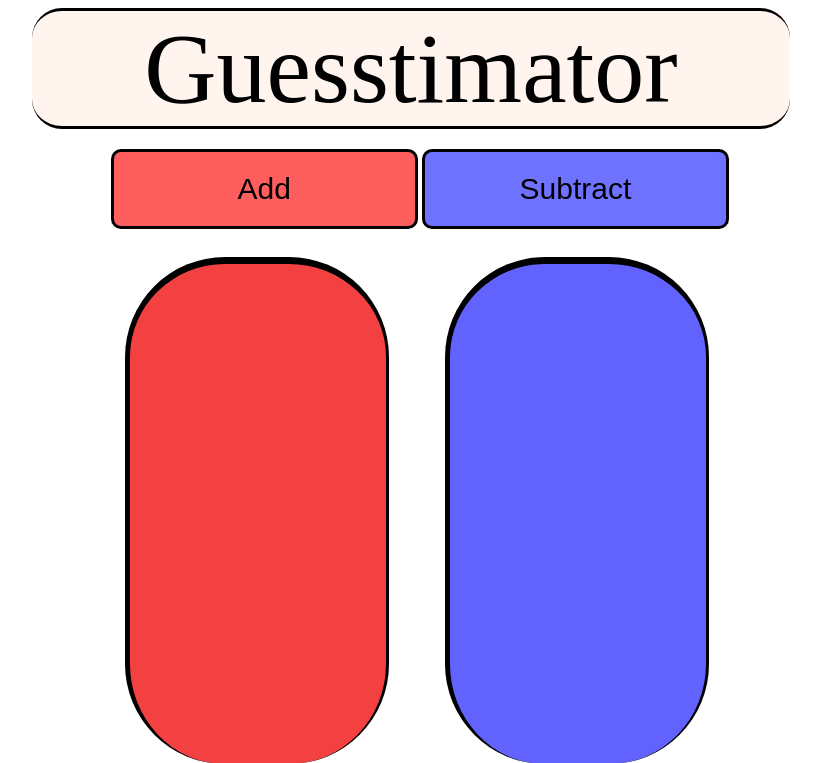
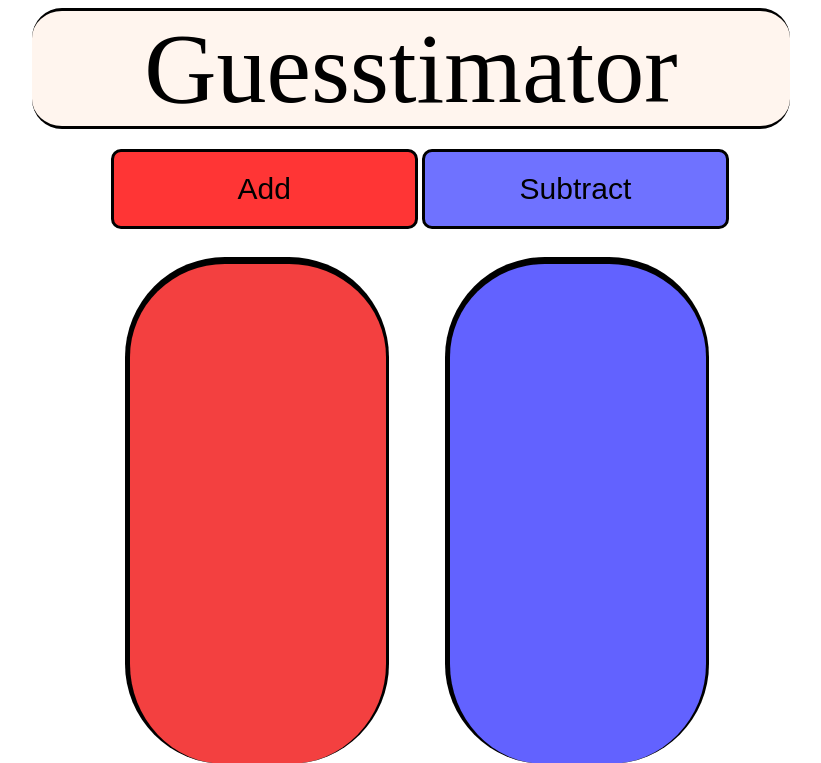
Before and after one commit to robertmcshinsky/BYU-MSE-DEV-TRAINING-PROJECTS, a PHP site: the page made by Project 3/index.html in a window 1280 px wide, with the pointer over the restyled element. Shown: the top 763 px of the page, without its empty margins (229-1050 px from the left). Run offline with PHP 8.4, Linux system fonts and the light colour scheme.

Commit message:
CSS added

```diff
--- a/Project 3/styles.css
+++ b/Project 3/styles.css
@@ -35,8 +35,14 @@ input::-webkit-input-placeholder {
 #add {
   background-color: rgb(255, 94, 94);
 }
+#add:hover {
+  background-color: rgb(255, 53, 53);
+}
 #sub {
     background-color: rgb(111, 114, 255);
+
+}#sub:hover {
+    background-color: rgb(75, 78, 255);
 
 }
 #answersAdd {
```
